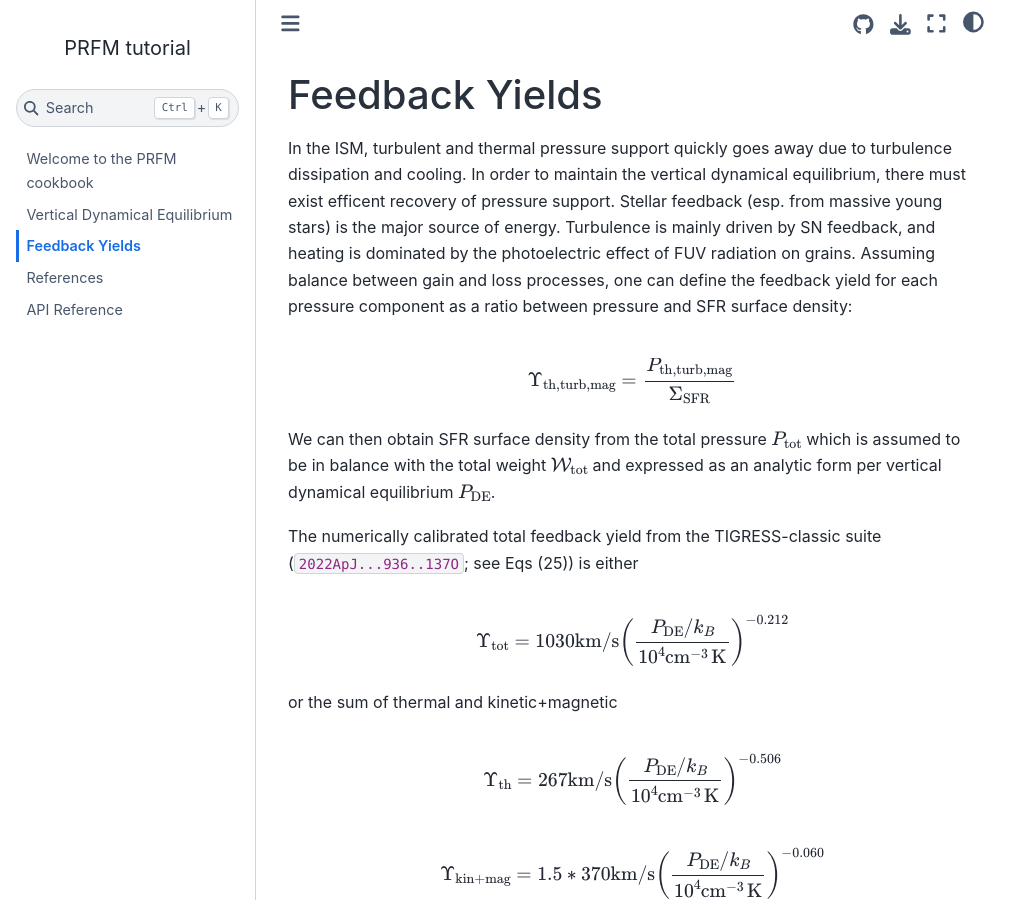
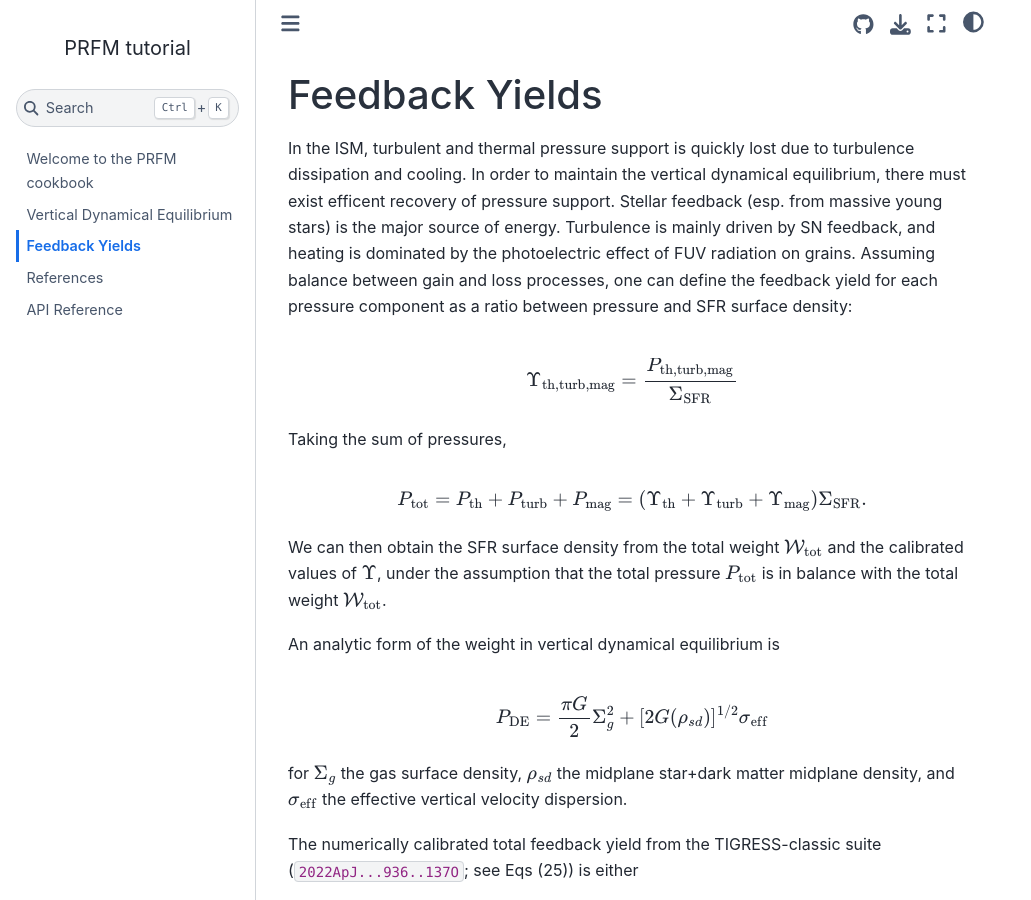
Before and after one commit to changgoo/PRFM, a Jupyter Book: the page built from book/feedback-yield.md, in a window 1280 px wide and 900 px high. Shown: the whole window, without its empty margins (0-1031 px from the left). Built offline with Jupyter Book 1.0.4 settings and Sphinx 7.4.7 and the Sphinx Book theme 1.1.4, drawn with Linux system fonts in a browser that asks for light colours; pages that are not in the unit, such as notebooks, are missing from menus; cross-references to code outside the pages are shown as plain code.

Commit message:
Update feedback-yield.md

```diff
--- a/book/feedback-yield.md
+++ b/book/feedback-yield.md
@@ -1,6 +1,6 @@
 # Feedback Yields
 
-In the ISM, turbulent and thermal pressure support quickly goes away due to turbulence dissipation and cooling.
+In the ISM, turbulent and thermal pressure support is quickly lost due to turbulence dissipation and cooling.
 In order to maintain the vertical dynamical equilibrium, there must exist efficent recovery of pressure support.
 Stellar feedback (esp. from massive young stars) is the major source of energy.
 Turbulence is mainly driven by SN feedback, and heating is dominated by the photoelectric effect of FUV radiation on grains.
@@ -10,9 +10,23 @@ $$
   \Upsilon_{\rm th, turb, mag} = \frac{P_{\rm th, turb, mag}}{\Sigma_{\rm SFR}}
 $$
 
-We can then obtain SFR surface density from the total pressure $P_{\rm tot}$
-which is assumed to be in balance with the total weight $\cal W_{\rm tot}$
-and expressed as an analytic form per vertical dynamical equilibrium $P_{\rm DE}$.
+Taking the sum of pressures,
+
+$$
+  P_{\rm tot} = P_{\rm th} + P_{\rm turb} + P_{\rm mag} =  (\Upsilon_{\rm th} + \Upsilon_{\rm turb} + \Upsilon_{\rm mag})\Sigma_{\rm SFR}.
+$$
+
+We can then obtain the SFR surface density from the total weight $\cal W_{\rm tot}$ and the calibrated values of $\Upsilon$, under the assumption
+that the total pressure $P_{\rm tot}$ is in balance with the total weight $\cal W_{\rm tot}$.
+
+An analytic form of the weight in vertical dynamical equilibrium is
+
+$$
+P_{\rm DE} = \frac{\pi G}{2}\Sigma_g^2 + [2 G (\rho_{sd})]^{1/2} \sigma_\mathrm{eff}
+$$
+
+for $\Sigma_g$ the gas surface density, $\rho_{sd}$ the midplane star+dark matter midplane density, and  $\sigma_\mathrm{eff}$ the effective vertical
+velocity dispersion.
 
 The numerically calibrated total feedback yield from the TIGRESS-classic suite ({cite}`2022ApJ...936..137O`; see Eqs (25)) is either
 
```
